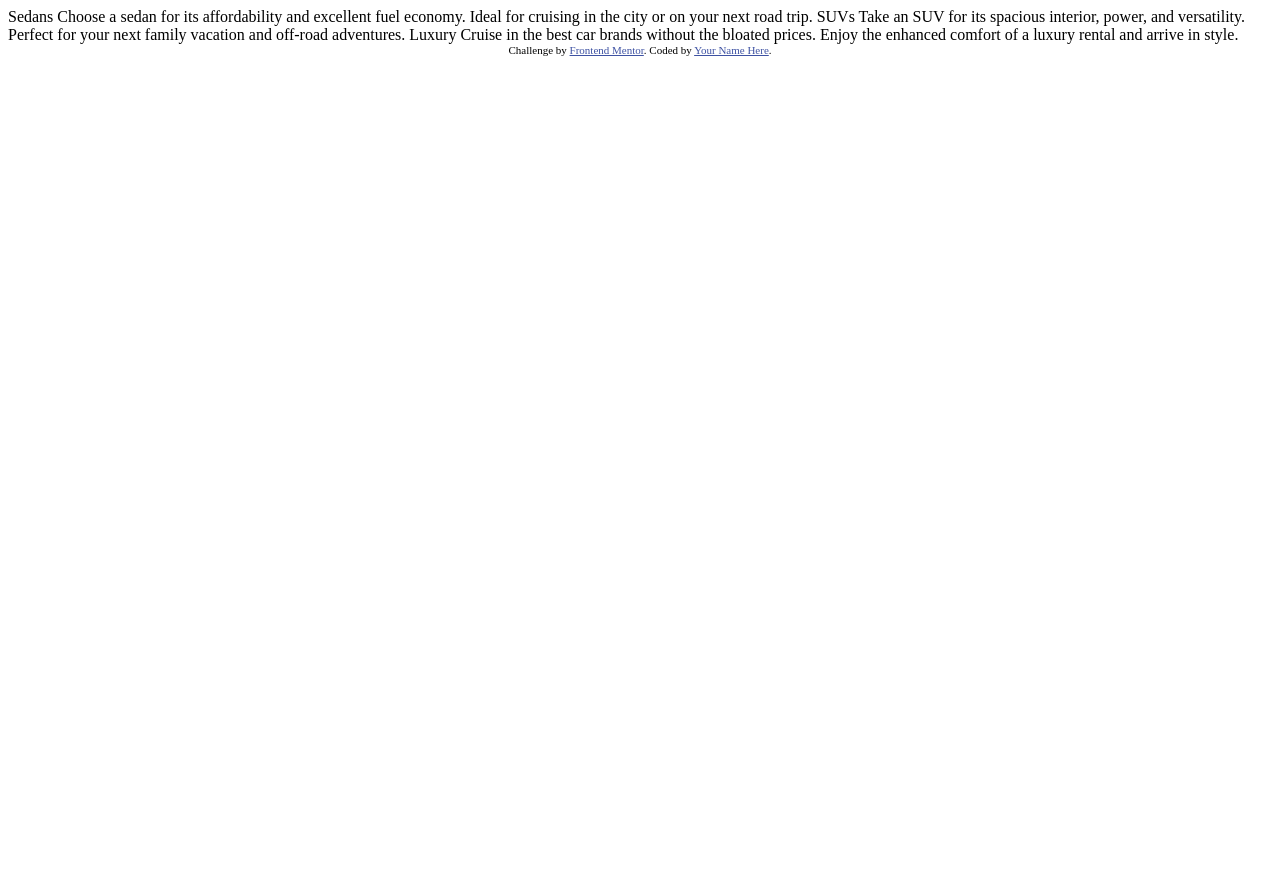
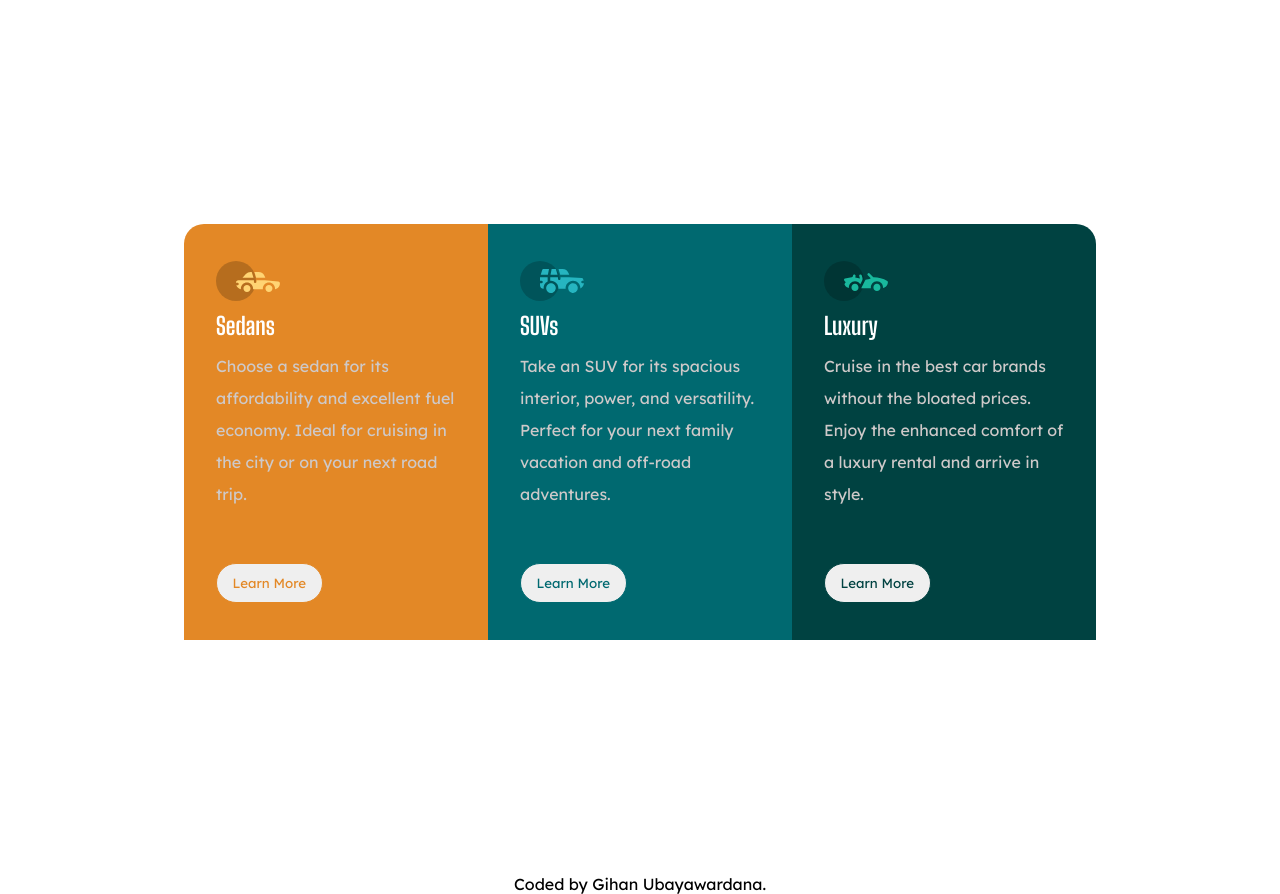
Before and after one commit to gihanmu/css-three-column-preview, a plain HTML site: page index.html in a window 1280 px wide. Before the commit the page ends 800 px from the top, so only its background shows below. Drawn offline with Linux system fonts and the light colour scheme.

Commit message:
finish code

```diff
--- a/index.html
+++ b/index.html
@@ -1,36 +1,62 @@
 <!DOCTYPE html>
 <html lang="en">
+
 <head>
   <meta charset="UTF-8">
-  <meta name="viewport" content="width=device-width, initial-scale=1.0"> <!-- displays site properly based on user's device -->
-
+  <meta name="viewport" content="width=device-width, initial-scale=1.0">
+  <!-- displays site properly based on user's device -->
+  <link rel="preconnect" href="https://fonts.gstatic.com">
+  <link href="https://fonts.googleapis.com/css2?family=Lexend+Deca&display=swap" rel="stylesheet">
+  <link rel="preconnect" href="https://fonts.gstatic.com">
+  <link href="https://fonts.googleapis.com/css2?family=Big+Shoulders+Display:wght@700&display=swap" rel="stylesheet">
   <link rel="icon" type="image/png" sizes="32x32" href="./images/favicon-32x32.png">
 
   <title>Frontend Mentor | 3-column preview card component</title>
 
+  <link href="main.css" rel="stylesheet">
+
   <!-- Feel free to remove these styles or customise in your own stylesheet 👍 -->
-  <style>
-    .attribution { font-size: 11px; text-align: center; }
-    .attribution a { color: hsl(228, 45%, 44%); }
-  </style>
+
 </head>
+
 <body>
 
-  Sedans
-  Choose a sedan for its affordability and excellent fuel economy. Ideal for cruising in the city
-  or on your next road trip.
+  <div class="container">
+    <div class="car sedan">
+      <img src="images/icon-sedans.svg" alt="Sedan">
+      <h2>Sedans</h2>
+      <p>Choose a sedan for its affordability and excellent fuel economy. Ideal for cruising in the city
+        or on your next road trip.</p>
+      <button>Learn More</button>
+    </div>
+    <div class="car suv">
+      <img src="images/icon-suvs.svg" alt="Suv">
+      <h2> SUVs</h2>
+      <p> Take an SUV for its spacious interior, power, and versatility. Perfect for your next family vacation
+        and off-road adventures.</p>
+      <button>Learn More</button>
+    </div>
+    <div class="car luxury">
+      <img src="images/icon-luxury.svg" alt="Luxury">
+      <h2> Luxury</h2>
+      <p> Cruise in the best car brands without the bloated prices. Enjoy the enhanced comfort of a luxury
+        rental and arrive in style.</p>
+      <button>Learn More</button>
+    </div>
+  </div>
 
-  SUVs
-  Take an SUV for its spacious interior, power, and versatility. Perfect for your next family vacation
-  and off-road adventures.
 
-  Luxury
-  Cruise in the best car brands without the bloated prices. Enjoy the enhanced comfort of a luxury
-  rental and arrive in style.
 
-  <div class="attribution">
-    Challenge by <a href="https://www.frontendmentor.io?ref=challenge" target="_blank">Frontend Mentor</a>.
-    Coded by <a href="#">Your Name Here</a>.
-  </div>
+
+
+
+
+
+
+
+  <footer class="author">
+    <p>Coded by <a href="https://github.com/gihanmu">Gihan Ubayawardana</a>.</p>
+  </footer>
 </body>
+
 </html>
--- /dev/null
+++ b/main.css
@@ -0,0 +1,149 @@
+:root {
+    --bright-orange: hsl(31, 77%, 52%);
+    --dark-cyan: hsl(184, 100%, 22%);
+    --very-dark-cyan: hsl(179, 100%, 13%);
+}
+
+*,
+*::after,
+*::before {
+    box-sizing: border-box;
+    margin: 0;
+    padding: 0;
+}
+
+.container {
+    display: flex;
+
+    flex-direction: column;
+    justify-content: center;
+    /* border: 1px solid black; */
+
+    margin: 2em;
+}
+
+
+
+.car {
+    display: flex;
+    flex-direction: column;
+    justify-content: center;
+
+    /* justify-content: space-around; */
+    align-items: flex-start;
+    height: 26em;
+    /* border-bottom: 1px solid black; */
+    /* border: 1px solid black; */
+    padding: 2em;
+}
+
+.car img,
+h2,
+p,
+button {
+    margin-top: 10px;
+}
+
+.car h2 {
+    font-family: 'Big Shoulders Display';
+    color: #fff;
+}
+
+.car p, button {
+    font-family: 'Lexend Deca';
+}
+
+.car p {
+    color: rgb(206, 201, 201) ;
+    line-height: 2rem;
+}
+
+.car button {
+    display: inline-block;
+    width: 8em;
+    height: 3em;
+    border-radius: 2em;
+
+}
+
+.sedan {
+    background-color: var(--bright-orange);
+    border-top-left-radius: 20px;
+    border-top-right-radius: 20px;
+}
+
+.sedan button {
+    color: var(--bright-orange);
+    border: 1px solid var(--bright-orange);
+}
+
+.suv {
+    background-color: var(--dark-cyan);
+}
+
+.suv button {
+    color: var(--dark-cyan);
+    border: 1px solid var(--dark-cyan);
+}
+
+.luxury {
+    background-color: var(--very-dark-cyan);
+}
+
+.luxury button {
+    color: var(--very-dark-cyan);
+    border: 1px solid var(--very-dark-cyan);
+}
+
+footer {
+    display: flex;
+    width: 100%;
+   justify-content: center;
+
+}
+
+footer p {
+   font-family: 'Lexend Deca';
+}
+
+footer a {
+    text-decoration: none;
+    color: black;
+}
+
+/* .sedan > h2::before {
+    content: url(images/icon-sedans.svg);
+} */
+
+
+
+/* for dekstop */
+@media (min-width: 800px) {
+    .container {
+        flex-direction: row;
+        justify-content: center;
+        align-items: center;
+        height: 100vh;
+    }
+
+    .car {
+        width: 25%;
+    }
+
+    .car img {
+        margin-top: 0px;
+    }
+
+    .car button {
+        margin-top: 4em;
+    }
+
+    .sedan {
+        border-top-right-radius: 0;
+    }
+
+    .luxury {
+        border-top-right-radius: 20px;
+
+    }
+}
```
